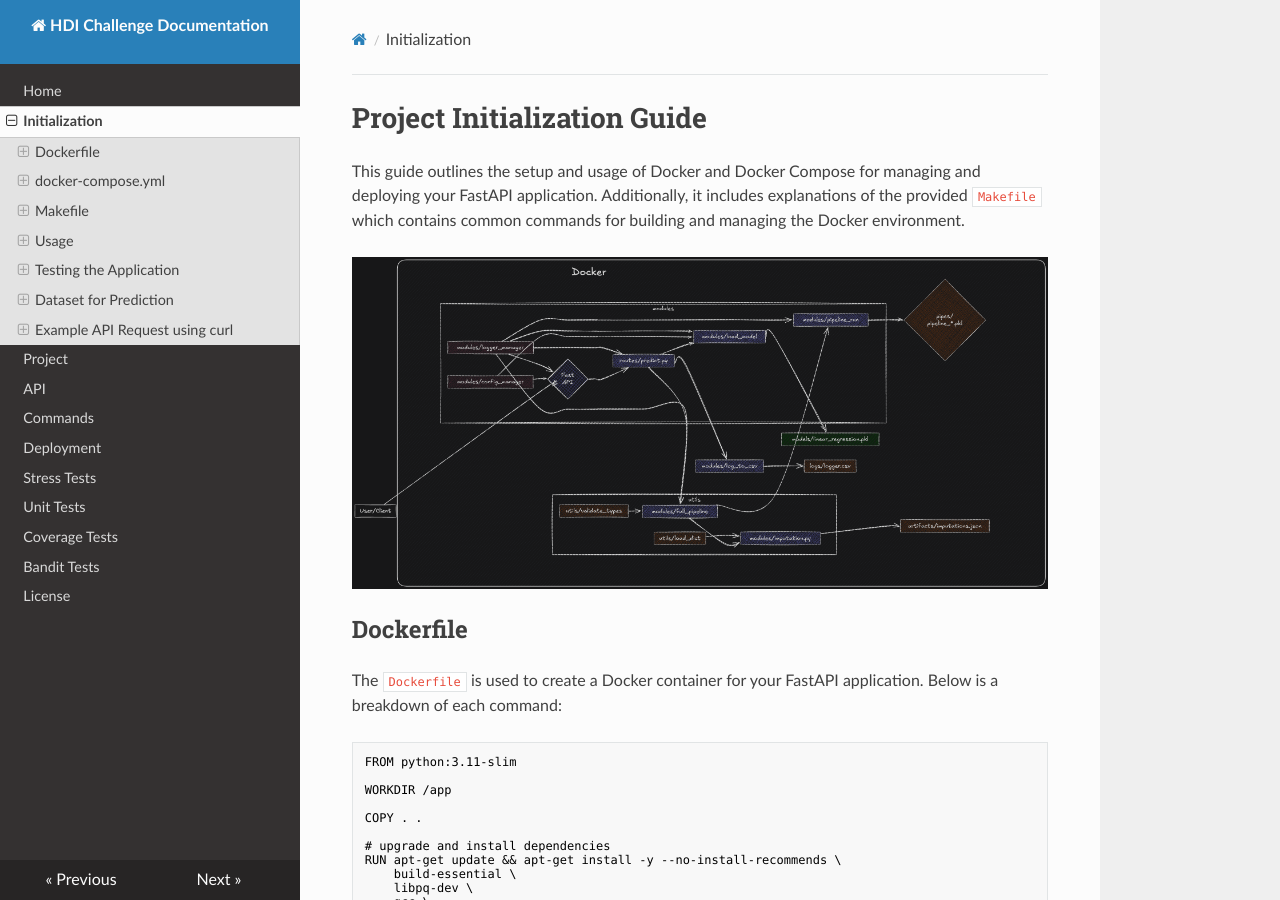
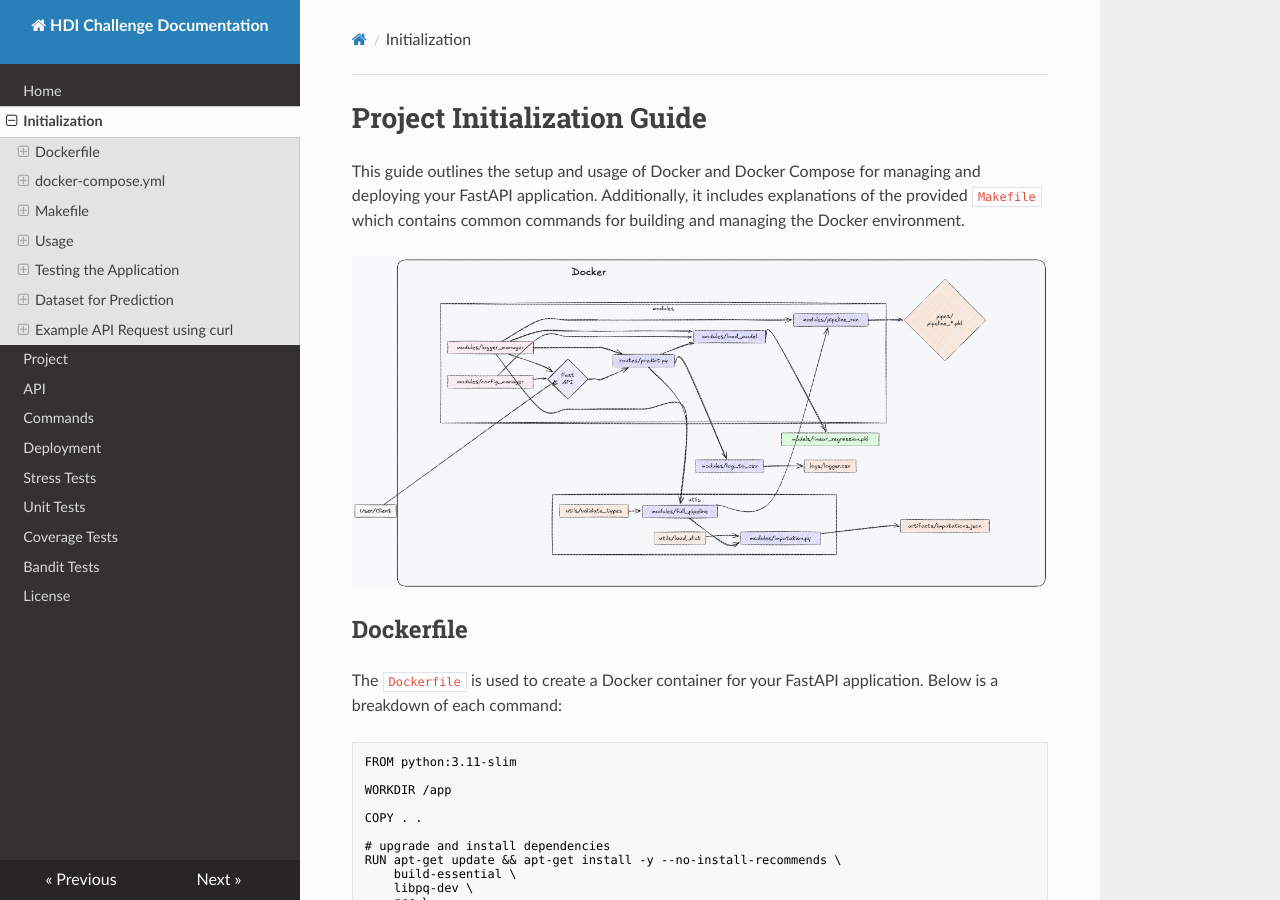
Before and after one commit to jarb29/hdi-reto, an MkDocs documentation site: the page built from docs/initialization.md, in a window 1280 px wide and 900 px high. Built offline with MkDocs 1.6.1, drawn with Linux system fonts in a browser that asks for light colours; nearby versions of some CDN libraries.

Commit message:
images white backgroud

```diff
--- a/docs/initialization.md
+++ b/docs/initialization.md
@@ -3,7 +3,7 @@
 This guide outlines the setup and usage of Docker and Docker Compose for managing and deploying your FastAPI application. Additionally, it includes explanations of the provided `Makefile` which contains common commands for building and managing the Docker environment.
 
 
-![Dockerfile](images/d8.png)
+![Dockerfile](images/d7.png)
 
 ## Dockerfile
 
```
Also changed, not shown: docs/configuration.md (+1 -1 lines).
